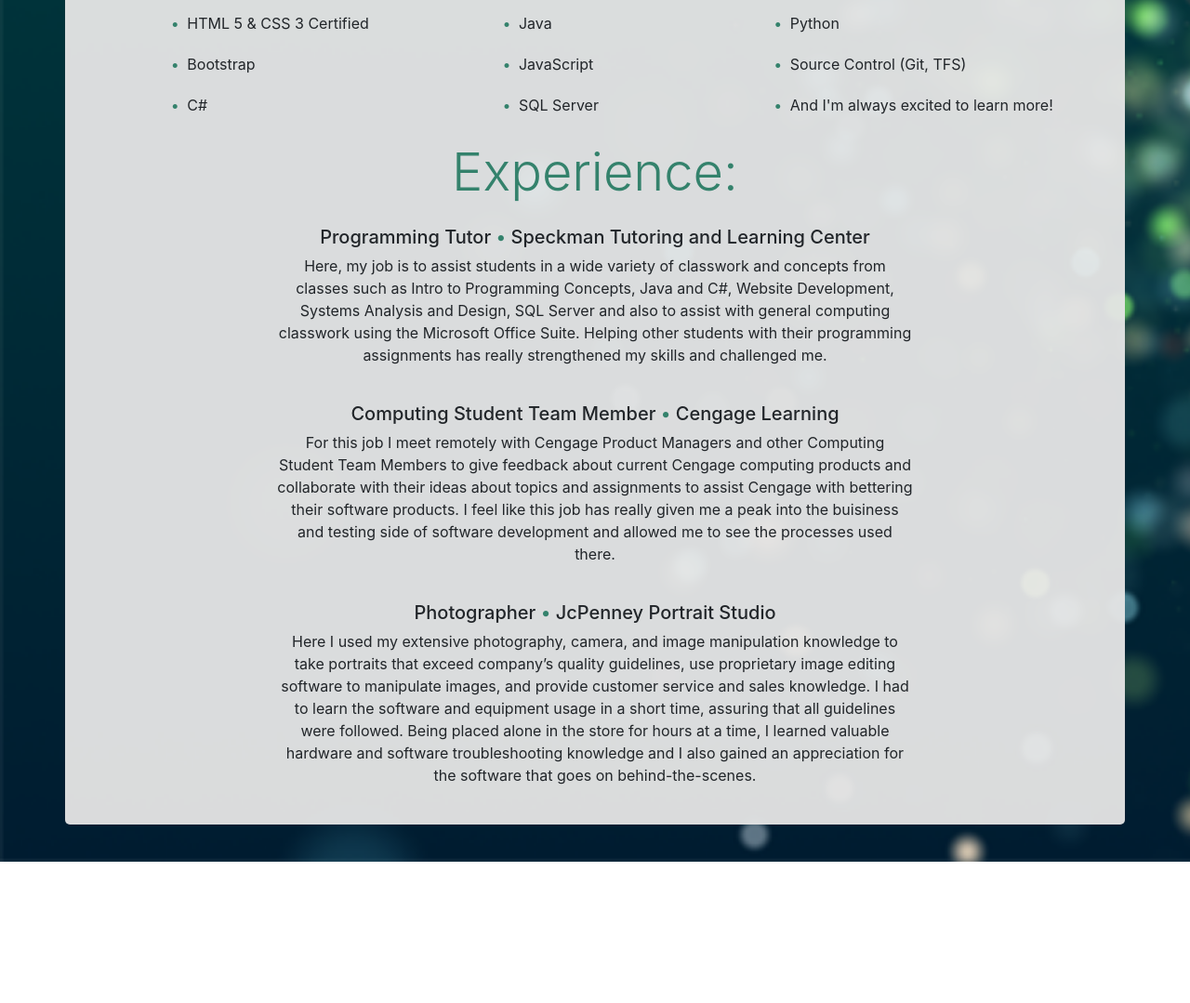
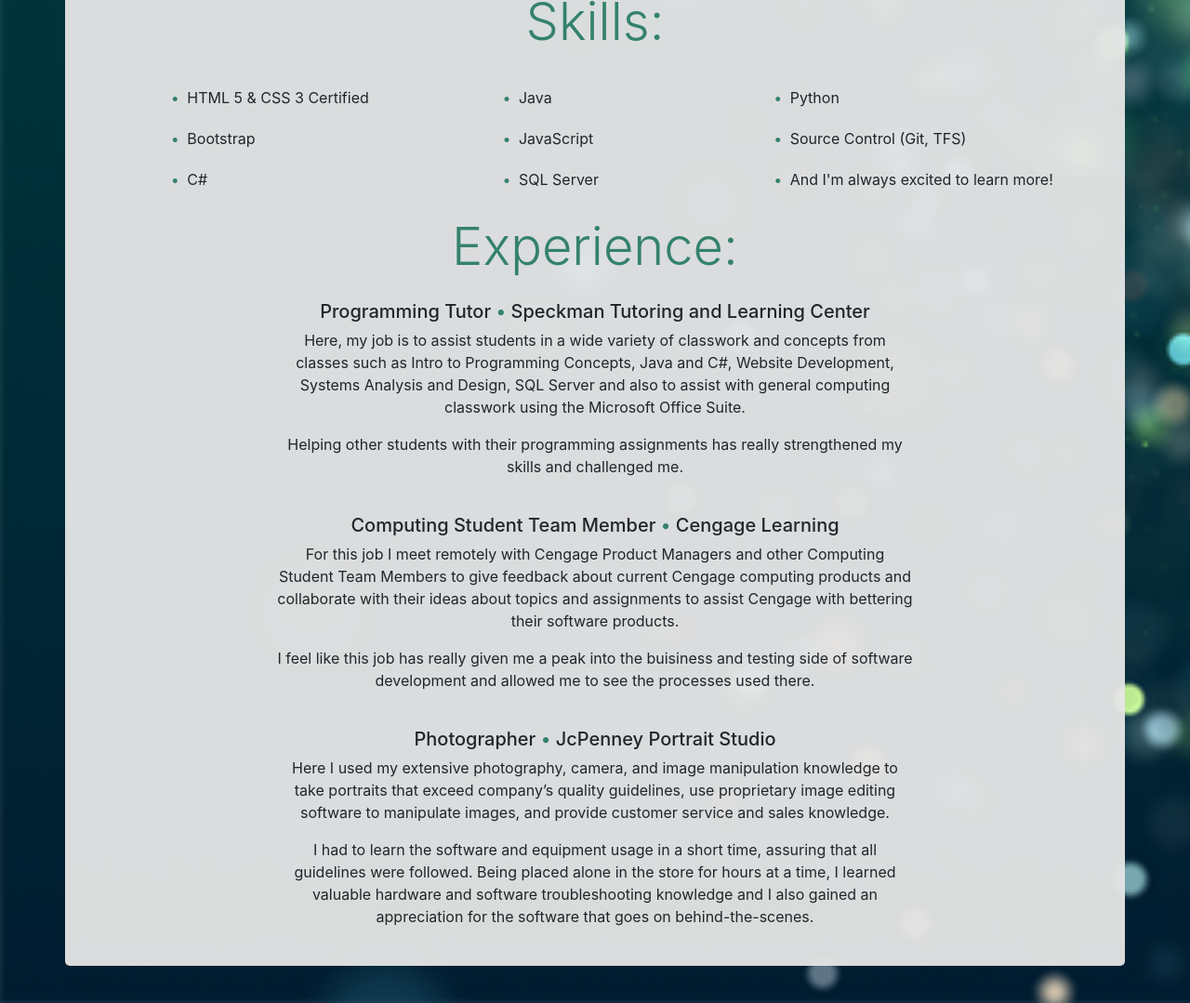
Before and after one commit to sylve0n/sylve0n.github.io.deprecated, a plain HTML site: page index.html in a window 1280 px wide. Shown: the part 757-1836 px from the top of the page at 93% size. Before the commit the page ends 1684 px from the top, so only its background shows below. Drawn offline with nearby package versions, Linux system fonts and the light colour scheme.

Commit message:
Formatting Fixes

```diff
--- a/index.html
+++ b/index.html
@@ -29,7 +29,12 @@
           <div class="col">
             <h1 class="display-3">Hannah Sartin</h1>
             <p class="text-justify">
-              I am a current student at Ozark's Technical Community College pursuing a degree in Computer Information Science. I am passionate about technology and development and I am currently looking for opportunities to further my knowledge in the field. Although I feel like I excel the most with front-end website development, I consider myself a flexible full-stack developer capable of anything. I love learning new programming languages and learning about technology in general. Any opportunity I get to learn outside of classwork, I try to take advantage of. Currently, I am pushing myself to learn Ruby in my free time, as well as get my CompTIA A+ certification. I am trying to be an active member in the various developer usergroups in the area and attend as many meetups as I can to enhance my knowledge.
+              I am a current student at Ozark's Technical Community College pursuing a degree in Computer Information Science.</p>
+            <p class="text-justify">
+              I am passionate about technology and development and I am currently looking for opportunities to further my knowledge in the field. Although I feel like I excel the most with front-end website development, I consider myself a flexible full-stack developer capable of anything.
+            </p>
+            <p class="text-justify">
+              I love learning new programming languages and learning about technology in general. Any opportunity I get to learn outside of classwork, I try to take advantage of. Currently, I am pushing myself to learn Ruby in my free time, as well as get my CompTIA A+ certification. I am trying to be an active member in the various developer usergroups in the area and attend as many meetups as I can to enhance my knowledge.
             </p>
             <figure>
               <a href="files/Hannah%20Sartin%20-%20Resume.pdf" class="nav-link" download><i class="fa fa-arrow-circle-down fa-3x" aria-hidden="true"></i>
@@ -87,11 +92,26 @@
             </div>
           <div class="col-md-8 text-center">
             <h5>Programming Tutor <span>&bull;</span>	Speckman Tutoring and Learning Center</h5>
-            <p> Here, my job is to assist students in a wide variety of classwork and concepts from classes such as Intro to Programming Concepts, Java and C#, Website Development, Systems Analysis and Design, SQL Server and also to assist with general computing classwork using the Microsoft Office Suite. Helping other students with their programming assignments has really strengthened my skills and challenged me.</p><br>
+            <p>
+              Here, my job is to assist students in a wide variety of classwork and concepts from classes such as Intro to Programming Concepts, Java and C#, Website Development, Systems Analysis and Design, SQL Server and also to assist with general computing classwork using the Microsoft Office Suite.
+            </p>
+              <p>
+                Helping other students with their programming assignments has really strengthened my skills and challenged me.
+              </p><br>
             <h5>Computing Student Team Member <span>&bull;</span> Cengage Learning</h5>
-            <p>For this job I meet remotely with Cengage Product Managers and other Computing Student Team Members to give feedback about current Cengage computing products and collaborate with their ideas about topics and assignments to assist Cengage with bettering their software products. I feel like this job has really given me a peak into the buisiness and testing side of software development and allowed me to see the processes used there.</p><br>
+            <p>
+              For this job I meet remotely with Cengage Product Managers and other Computing Student Team Members to give feedback about current Cengage computing products and collaborate with their ideas about topics and assignments to assist Cengage with bettering their software products.
+            </p>
+            <p>
+              I feel like this job has really given me a peak into the buisiness and testing side of software development and allowed me to see the processes used there.
+            </p><br>
             <h5>Photographer <span>&bull;</span>	JcPenney Portrait Studio</h5>
-            <p>Here I used my extensive photography, camera, and image manipulation knowledge to take portraits that exceed company’s quality guidelines, use proprietary image editing software to manipulate images, and provide customer service and sales knowledge. I had to learn the software and equipment usage in a short time, assuring that all guidelines were followed. Being placed alone in the store for hours at a time, I learned valuable hardware and software troubleshooting knowledge and I also gained an appreciation for the software that goes on behind-the-scenes.</p>
+            <p>
+              Here I used my extensive photography, camera, and image manipulation knowledge to take portraits that exceed company’s quality guidelines, use proprietary image editing software to manipulate images, and provide customer service and sales knowledge.
+            </p>
+            <p>
+              I had to learn the software and equipment usage in a short time, assuring that all guidelines were followed. Being placed alone in the store for hours at a time, I learned valuable hardware and software troubleshooting knowledge and I also gained an appreciation for the software that goes on behind-the-scenes.
+            </p>
           </div>
             <div class="col-md-2">
 
```
